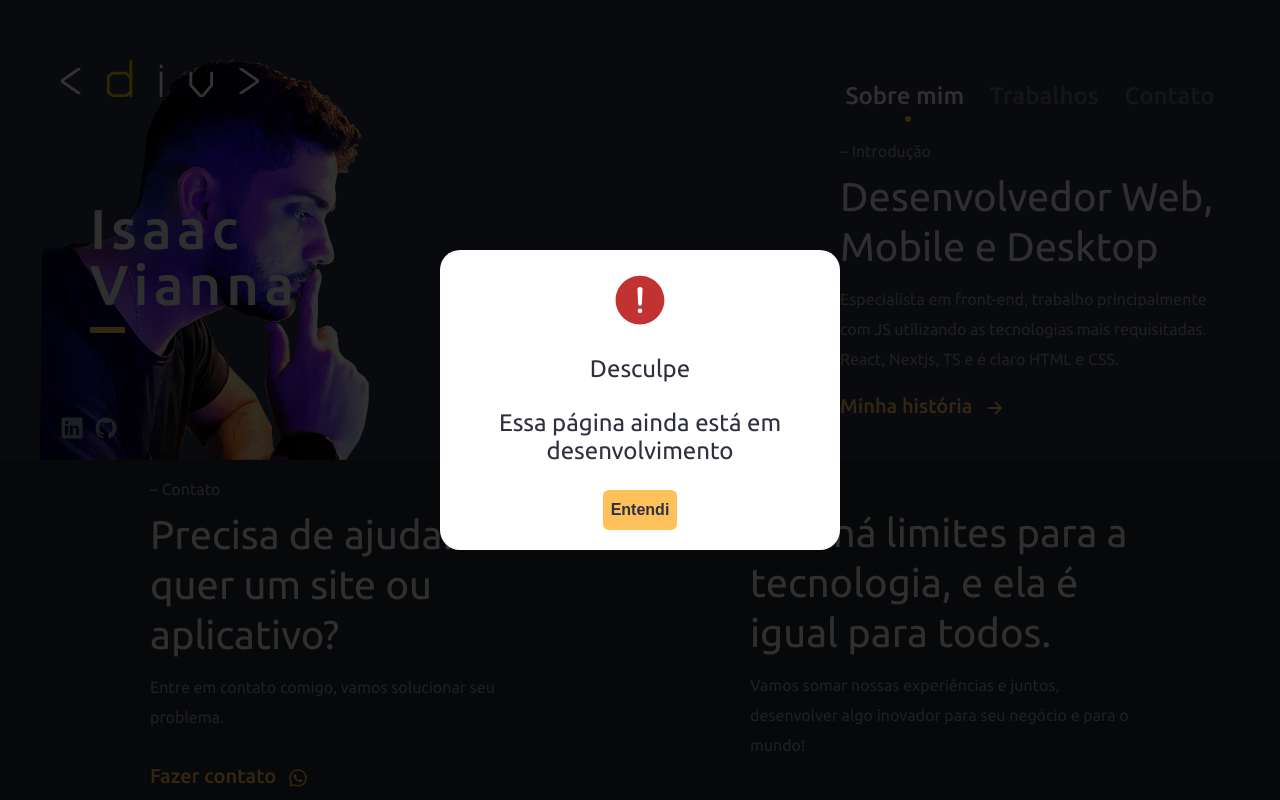
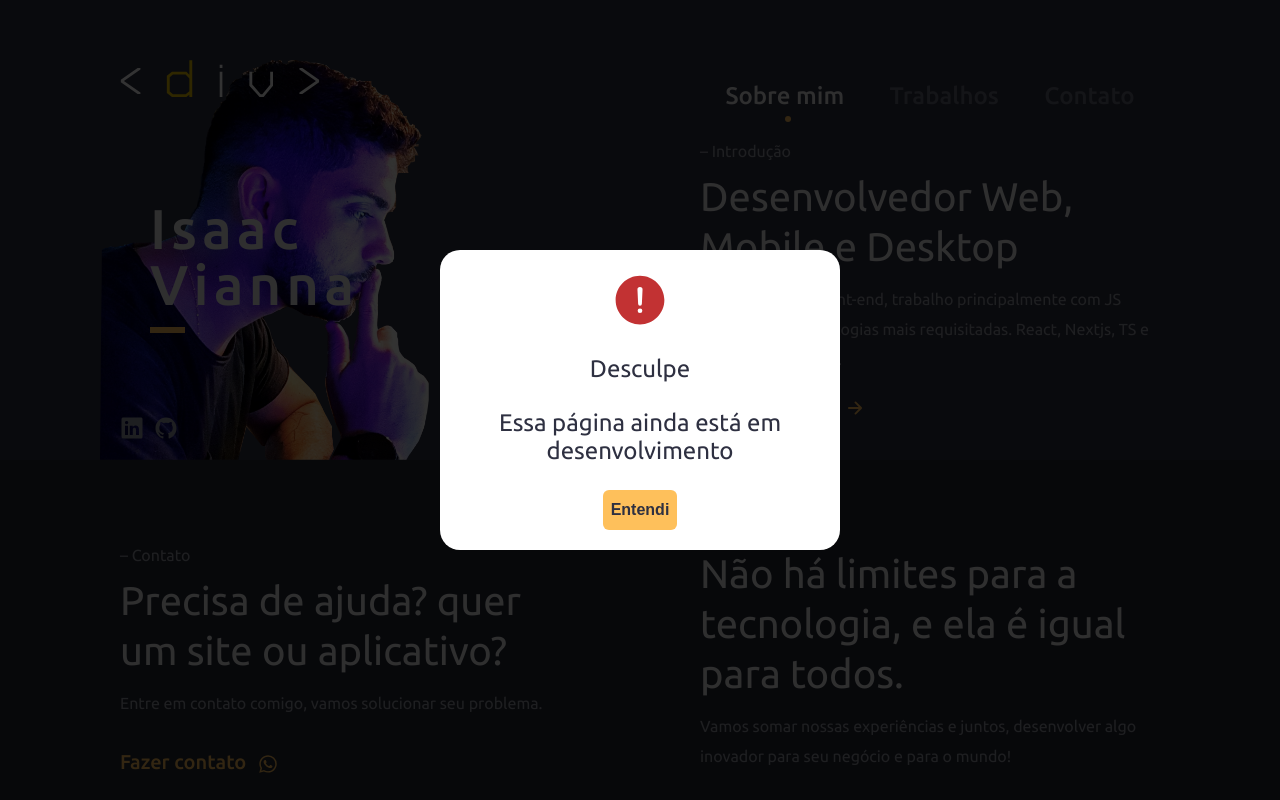
Before and after one commit to isaacviannadev/meuSitePessoal, a Next.js app: page / in a window 1280 px wide. Shown: the top 800 px of the page. Built offline with nearby package versions, Linux system fonts and the light colour scheme; a web font is replaced by a local one.

Commit message:
ajustatndo posicionamento

```diff
--- a/src/components/Infos/index.tsx
+++ b/src/components/Infos/index.tsx
@@ -12,7 +12,7 @@ const Info = () => {
   return (
     <FirstSectionSC isDark>
       <ContentSC>
-        <ConteudoSC paddingTopOn>
+        <ConteudoSC paddingChange='20px'>
           <DescricaoSC className='animate__animated animate__slideInLeft'>
             <span>– Contato</span>
 
@@ -33,7 +33,7 @@ const Info = () => {
 
         <div className='separator'></div>
 
-        <ConteudoSC paddingTopOn>
+        <ConteudoSC paddingChange='20px'>
           <DescricaoSC className='animate__animated animate__slideInRight'>
             <p className='subtitle'>
               Não há limites para a tecnologia, e ela é igual para todos.
--- a/src/styles/pages/home.ts
+++ b/src/styles/pages/home.ts
@@ -8,13 +8,13 @@ const fadeIn = keyframes`
 
 type StyleProps = {
   isDark?: boolean;
-  paddingTopOn?: boolean;
+  paddingChange?: string;
 };
 
 export const ContainerSC = styled.main`
   display: flex;
   width: 100%;
-  max-width: 1200px;
+  max-width: 1080px;
   padding: 60px 0;
   margin: 0 auto;
   height: 100%;
@@ -30,6 +30,7 @@ export const FirstSectionSC = styled.section<StyleProps>`
   justify-content: center;
   height: 100%;
   width: 100%;
+  min-height: 400px;
 
   &:first-of-type {
     margin-top: 60px;
@@ -51,9 +52,9 @@ export const ContentSC = styled.div`
   flex-direction: row;
   height: 100%;
   width: 100%;
-  max-width: 1200px;
+  max-width: 1080px;
   align-items: center;
-  justify-content: space-around;
+  justify-content: space-between;
 
   & .separator {
     display: none;
@@ -77,13 +78,10 @@ export const ConteudoSC = styled.div<StyleProps>`
   justify-content: space-between;
   width: 100%;
   height: 100%;
-  max-width: 420px;
-  padding: 0 20px 20px;
-  ${({ paddingTopOn }) =>
-    paddingTopOn &&
-    css`
-      padding-top: 20px;
-    `};
+  max-width: 500px;
+
+  padding: ${({ paddingChange }) =>
+    paddingChange ? paddingChange : '0 20px 20px;'};
 
   .links {
     display: flex;
```
